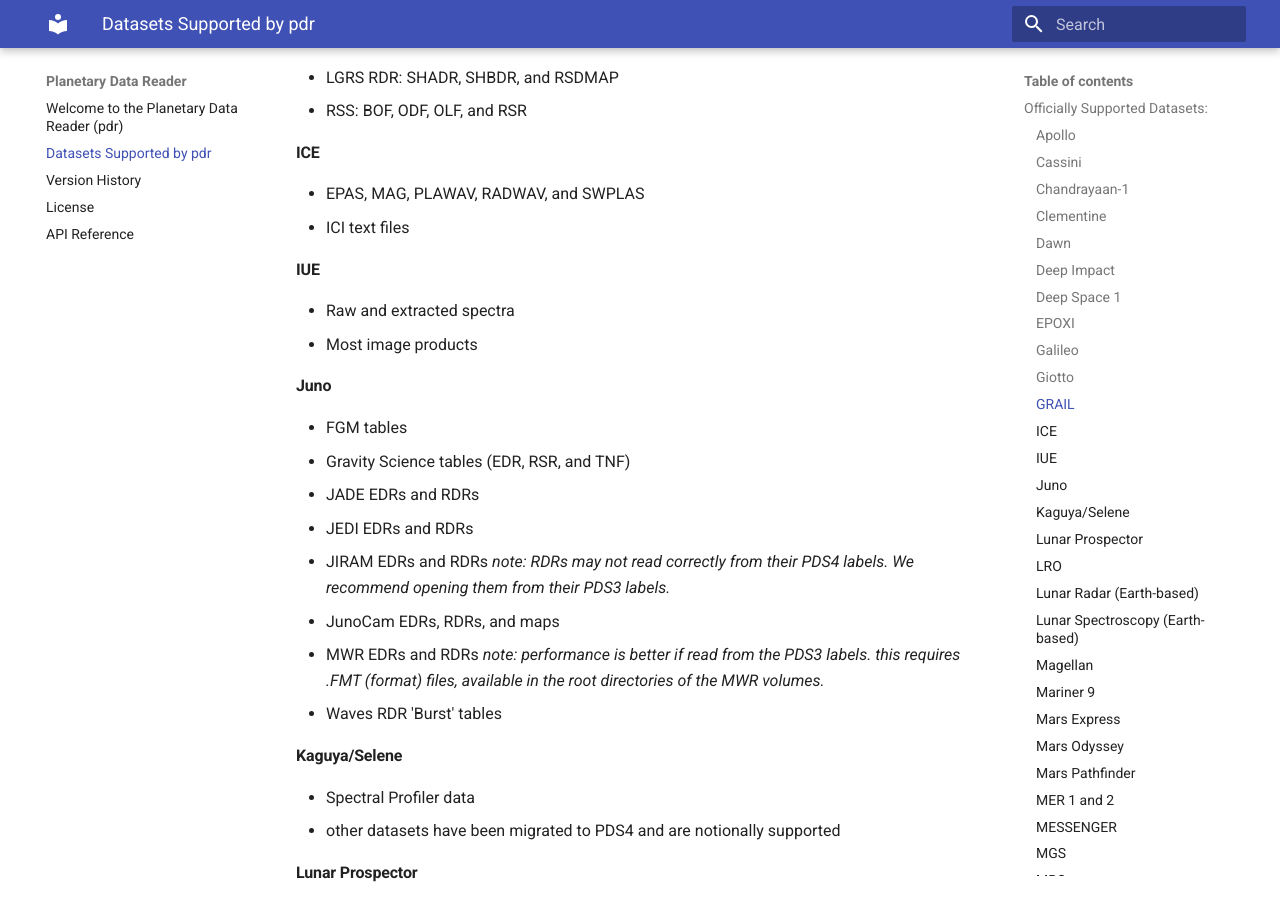
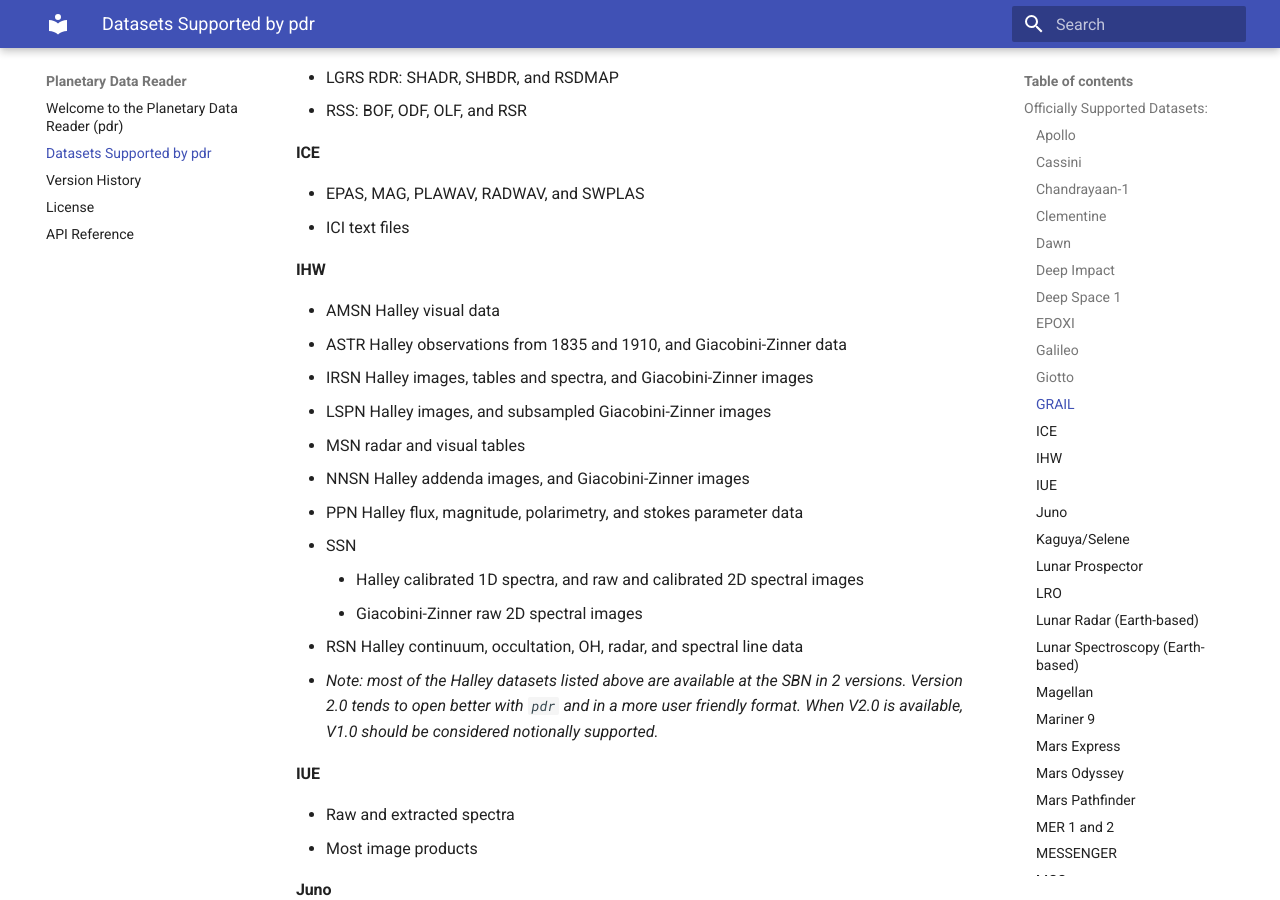
Before and after one commit to MillionConcepts/pdr, an MkDocs documentation site: the page built from docs/supported_datasets.md, in a window 1280 px wide and 900 px high, scrolled down 4354 px. Built offline with MkDocs 1.6.1 and Material for MkDocs 9.7.7, drawn with Linux system fonts in a browser that asks for light colours; some of the changed text lies outside the part shown.

Commit message:
add IHW to the support docs

```diff
--- a/docs/supported_datasets.md
+++ b/docs/supported_datasets.md
@@ -139,6 +139,19 @@ of their metadata appear to match other sources.
 #### ICE
   - EPAS, MAG, PLAWAV, RADWAV, and SWPLAS
   - ICI text files
+#### IHW
+  - AMSN Halley visual data
+  - ASTR Halley observations from 1835 and 1910, and Giacobini-Zinner data
+  - IRSN Halley images, tables and spectra, and Giacobini-Zinner images
+  - LSPN Halley images, and subsampled Giacobini-Zinner images
+  - MSN radar and visual tables
+  - NNSN Halley addenda images, and Giacobini-Zinner images
+  - PPN Halley flux, magnitude, polarimetry, and stokes parameter data
+  - SSN
+    - Halley calibrated 1D spectra, and raw and calibrated 2D spectral images
+    - Giacobini-Zinner raw 2D spectral images
+  - RSN Halley continuum, occultation, OH, radar, and spectral line data
+  - *Note: most of the Halley datasets listed above are available at the SBN in 2 versions. Version 2.0 tends to open better with `pdr` and in a more user friendly format. When V2.0 is available, V1.0 should be considered notionally supported.*
 #### IUE
   - Raw and extracted spectra
   - Most image products
@@ -434,6 +447,9 @@ of their metadata appear to match other sources.
 #### Juno
   - JUGN EDRs *note: most will open from PDS4 .xml labels only; RSRs open more
   efficiently from PDS3 labels*
+#### IHW
+  - Version 1.0 of Halley data from ASTR, IRSN (except filter curves and spectroscopy data), LSPN (subsampled images only), NNSN, and PPN
+  - NNSN Halley images version 1.0 and 2.0 (excluding the V1.0 addenda dataset, which is officially supported)
 #### LROC
   - Anaglyphs
   - NAC DTM without labels (under EXTRAS folder at LROC mission node)
@@ -489,6 +505,14 @@ of their metadata appear to match other sources.
   - RSS: BTM, TDM, TNF, XRF, and ancillary products (support not planned)
 #### ICE
   - ULECA tables (support planned)
+#### IHW
+  - Most Giacobini-Zinner products have incomplete PDS3 labels. Text files and most images will still open, but tables do not. (support not planned)
+  - ASTR Halley v2.0 tables with observations from the 1980's (support planned)
+  - IRSN Halley v1.0 spectroscopy and filter response curve tables (support planned)
+  - LSPN compressed images in the Halley V1.0 and Giacobini-Zinner datasets (support not planned)
+  - SSN 2D spectral products with SPECTRAL_IMAGE_QUBE pointers (support planned)
+  - SSN 2D spectral products with typos in their filenames (support not planned)
+  - RSN UV visibility products (support planned)
 #### IUE
   - A handful of the image products do not open because of a typo in their labels. The QUALITY_IMAGE object is written as QUALITY_QUALITY_IMAGE. (support planned)
 #### Juno
```
Also changed, not shown: CHANGELOG.md (+1 -0 lines).
